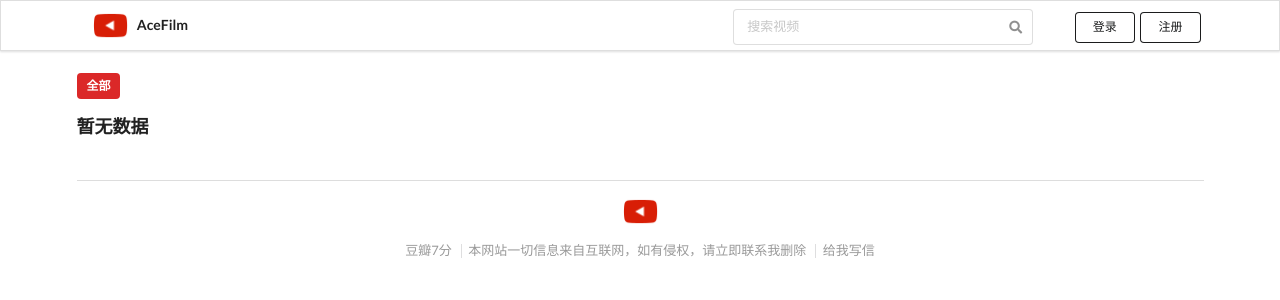
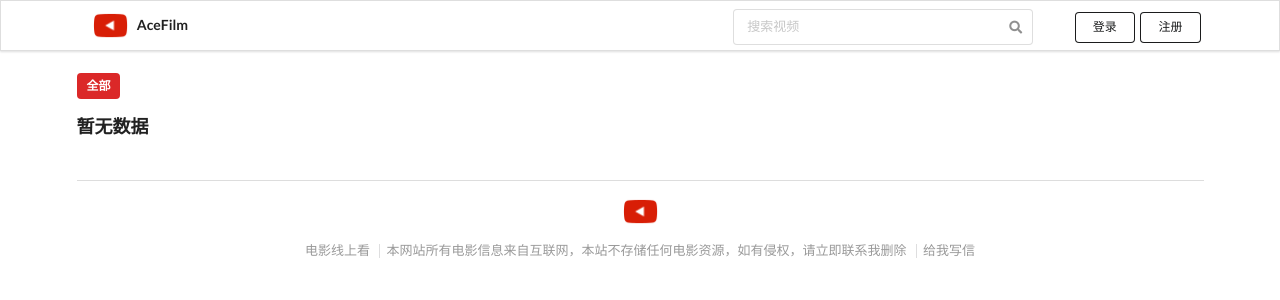
Before and after one commit to i-film/tvbhub, a Django app: page / in a window 1280 px wide. Shown: the top 300 px of the page. Run offline with Django 3.2, Linux system fonts and the light colour scheme; data that the repository does not hold is empty; parts of the project's set-up code (start-up, migrations or seed data) failed here and were passed over; some libraries are stand-ins or nearby versions.

Commit message:
new name

```diff
--- a/templates/base/base.html
+++ b/templates/base/base.html
@@ -3,7 +3,7 @@
 <head>
     <meta content="text/html; charset=UTF-8" http-equiv="Content-Type">
     <meta name="keywords" content="最新电影,资源分享,高清完整版,经典电影,国语配音,国英双语,中英字幕,迅雷下载,电驴下载,免费下载,ed2k,magnet,百度网盘下载,蓝光电影,蓝光转压,影视分享,电影首发,电影预告" />
-    <meta name="description" content="Ace-Film电影线上看"/>
+    <meta name="description" content="Ace-Film最新电影,资源分享,高清完整版,经典电影,国语配音,国英双语,中英字幕,电影线上看"/>
     <meta name="google-site-verification" content="UhrjUG70pwiY6Sp4u4p5Q3ol8iD7yx4ZSwmGBpoaWik"/>
     <link href="{% static 'img/favicon.ico' %}" rel="icon" type="image/x-icon">
     <title>电影线上看</title>
--- a/templates/base/footer.html
+++ b/templates/base/footer.html
@@ -5,8 +5,8 @@
         <div class="ui divider"></div>
         <img src="{% static 'img/logo.png' %}" class="ui centered mini image">
         <div class="ui horizontal   small divided link list">
-            <p class="item" >豆瓣7分</p>
-            <p class="item" >本网站一切信息来自互联网，如有侵权，请立即联系我删除</p>
+            <p class="item" >电影线上看</p>
+            <p class="item" >本网站所有电影信息来自互联网，本站不存储任何电影资源，如有侵权，请立即联系我删除</p>
             <a class="item" target="_blank" href="http://mail.qq.com/cgi-bin/qm_share?t=qm_mailme&email=SCkrLWUuISQlCC4nMCUpISRmKycl" style="text-decoration:none;">给我写信</a>
         </div>
     </div>
```
